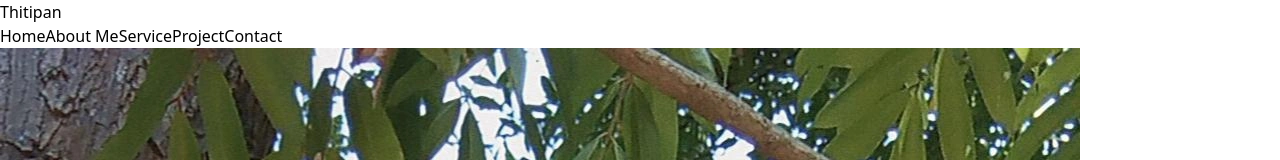
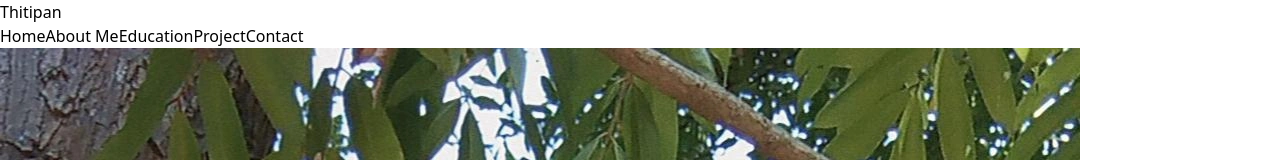
Before and after one commit to Si0dot7/Portfolio, a React (Vite) app: page / in a window 1280 px wide. Shown: the top 160 px of the page. Built offline with nearby package versions, Linux system fonts and the light colour scheme.

Commit message:
update edu

```diff
--- a/src/Components/NavBar.jsx
+++ b/src/Components/NavBar.jsx
@@ -8,7 +8,7 @@ const NavBar = () => {
             <div className='space-x-7'>
                 <a href='#home' className='hover:text-gray-400'>Home</a>
                 <a href='#about' className='hover:text-gray-400'>About Me</a>
-                <a href='#service' className='hover:text-gray-400'>Service</a>
+                <a href='#service' className='hover:text-gray-400'>Education</a>
                 <a href='#project' className='hover:text-gray-400'>Project</a>
                 <a href='#contact' className='hover:text-gray-400'>Contact</a>
             </div>
```
